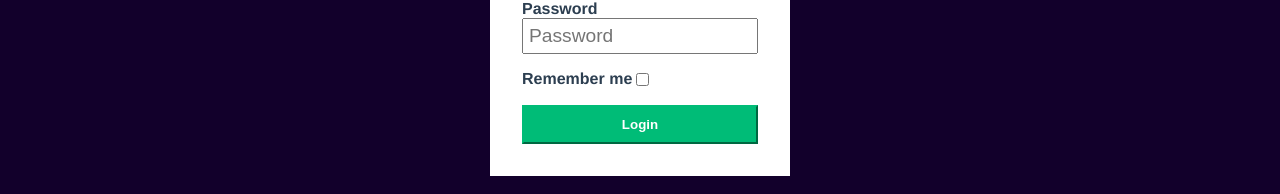
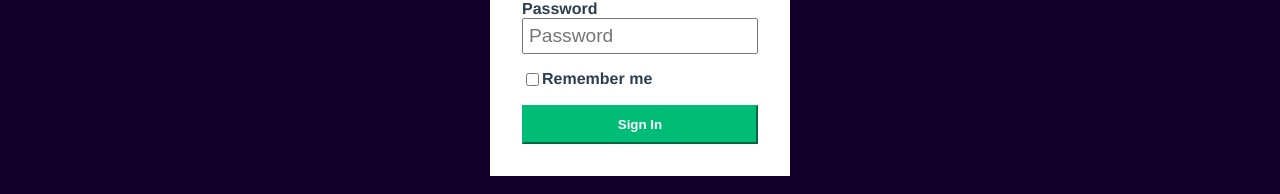
Before and after one commit to leen1515/argentbank, a React (Create React App) app in the folder argentbank/: page /login in a window 1280 px wide. Shown: the part 397-591 px from the top of the page. Built offline with nearby package versions, Linux system fonts and the light colour scheme.

Commit message:
feat(): remember function handler localstorage

```diff
--- a/argentbank/src/pages/Login.jsx
+++ b/argentbank/src/pages/Login.jsx
@@ -3,7 +3,7 @@ import { Button, MainStyle, Title } from '../style/Global';
 import api from '../services/apiService';
 import { useDispatch } from 'react-redux';
 import { loginSuccess, loginFailure } from '../ReduxFunctions/userActions';
-import { useState } from 'react';
+import { useState, useEffect } from 'react';
 import { useNavigate } from 'react-router-dom';
 
 const Main = styled(MainStyle)`
@@ -63,13 +63,18 @@ const RememberMeWrapper = styled.div`
 function Login() {
     const [email, setEmail] = useState('');
     const [password, setPassword] = useState('');
+    const [rememberMe, setRememberMe] = useState(false);
 
     const dispatch = useDispatch();
 
     const navigate = useNavigate();
     const handleSubmit = async (event) => {
         event.preventDefault();
-
+        if (rememberMe) {
+            localStorage.setItem('savedEmail', email);
+        } else {
+            localStorage.removeItem('savedEmail');
+        }
         try {
             const response = await api.post('/login', { email, password });
             if (response.data.status === 200) {
@@ -87,7 +92,13 @@ function Login() {
             dispatch(loginFailure(errorMessage));
         }
     };
-
+     useEffect(() => {
+        const savedEmail = localStorage.getItem('savedEmail');
+        if (savedEmail) {
+            setEmail(savedEmail);
+            setRememberMe(true);
+        }
+    }, []);
     return (
         <Main>
             <Section>
@@ -115,10 +126,14 @@ function Login() {
                         />
                     </InputWrapper>
                     <RememberMeWrapper>
-                        <Label htmlFor="remember-me">Remember me</Label>
-                        <Input type="checkbox" id="remember-me" />
-                    </RememberMeWrapper>
-                    <SignInButton type="submit">Login</SignInButton>
+                        <Input
+                            type="checkbox"
+                            id="remember-me"
+                            checked={rememberMe}
+                            onChange={(e) => setRememberMe(e.target.checked)}
+                        /><Label htmlFor="remember-me">Remember me</Label>
+                        </RememberMeWrapper>
+                    <SignInButton type="submit">Sign In</SignInButton>
                 </Form>
             </Section>
         </Main>
```
